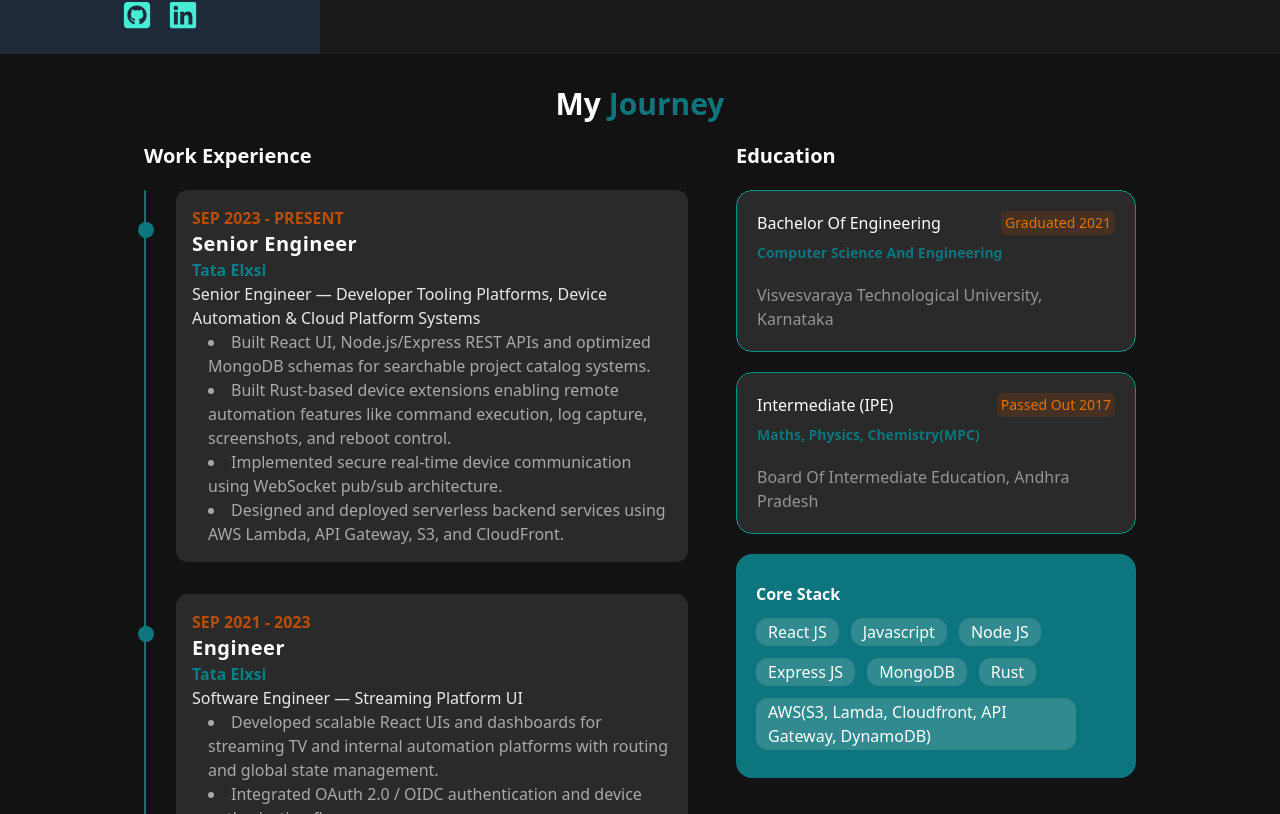
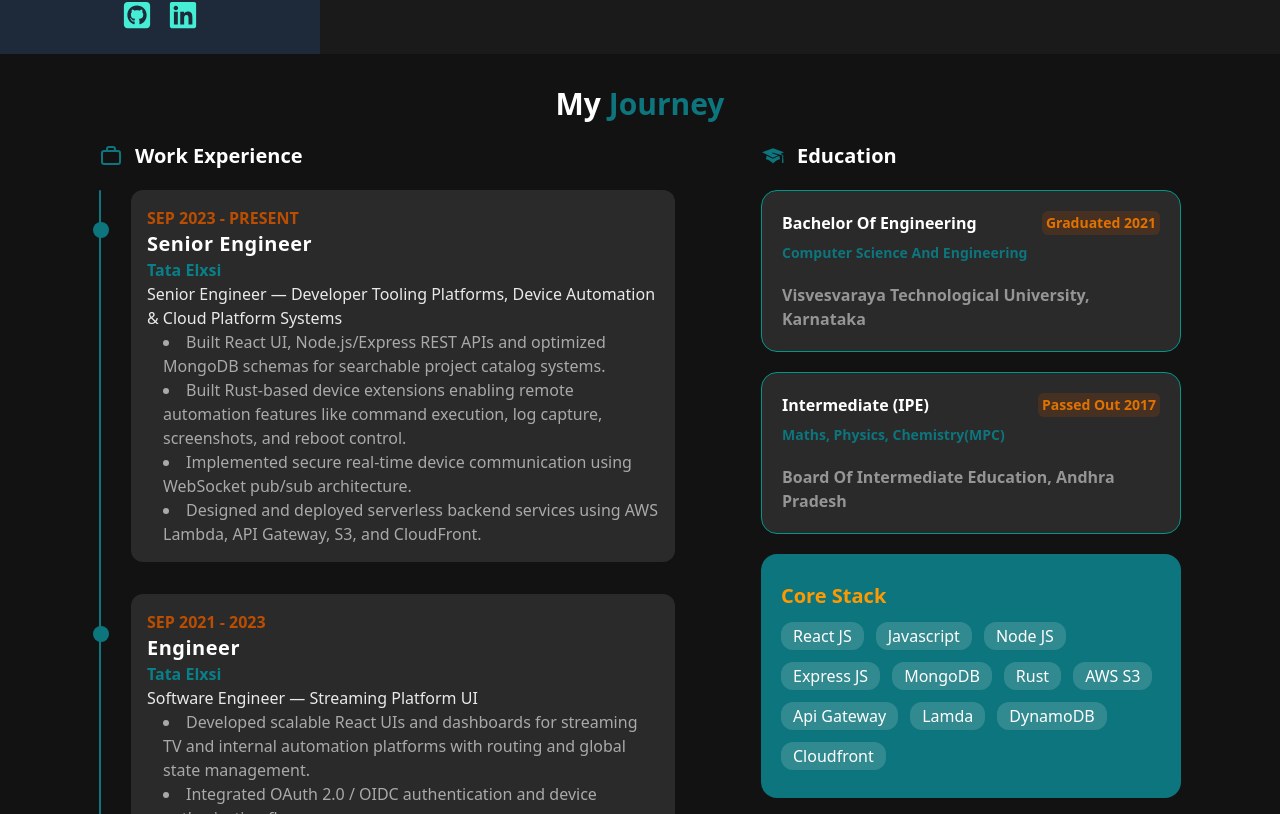
Before and after one commit to Eswar2103/eswar-portfolio, a React (Vite) app: page / in a window 1280 px wide. Shown: the part 746-1560 px from the top of the page. Built offline with nearby package versions, Linux system fonts and the light colour scheme.

Commit message:
Icons additions

```diff
--- a/src/components/Career.jsx
+++ b/src/components/Career.jsx
@@ -1,10 +1,13 @@
+import { GiGraduateCap } from "react-icons/gi";
+import { TbBriefcase2 } from "react-icons/tb";
+
 function Career() {
   return (
-    <div className="mt-8 flex flex-col justify-center items-center gap-5">
+    <div className="mt-8 flex flex-col justify-center items-center gap-5 relative">
       <p className="text-3xl text-white capitalize font-semibold">
-        My <span className="text-[#0d757d]">Journey</span>
+        My <span className="text-[#0d757d] font-bold">Journey</span>
       </p>
-      <div className="flex flex-col sm:flex-row justify-around max-w-5xl w-full gap-12 px-4">
+      <div className="flex flex-col sm:flex-row justify-around max-w-6xl w-full gap-12 px-4">
         <Experience />
         <Education />
       </div>
@@ -45,7 +48,10 @@ function Experience() {
   ];
   return (
     <div className="text-white w-full max-w-xl">
-      <p className="text-xl font-bold">Work Experience</p>
+      <div className="flex items-center gap-3">
+        <TbBriefcase2 className="text-2xl text-[#0d757d]" />
+        <p className="text-xl font-bold">Work Experience</p>
+      </div>
       <div className="relative flex flex-col gap-y-8 mt-5">
         <div className="absolute h-full w-[2px] bg-[#0d757d] rounded-2xl"></div>
         {experience.map((e) => (
@@ -81,7 +87,11 @@ function Education() {
     "Express JS",
     "MongoDB",
     "Rust",
-    "AWS(S3, Lamda, Cloudfront, API Gateway, DynamoDB)",
+    "AWS S3",
+    "Api Gateway",
+    "Lamda",
+    "DynamoDB",
+    "Cloudfront",
   ];
   const education = [
     {
@@ -98,13 +108,16 @@ function Education() {
     },
   ];
   return (
-    <div className="text-white w-full max-w-[400px]">
-      <p className="text-xl font-bold">Education</p>
+    <div className="text-white w-full max-w-[420px]">
+      <div className="flex items-center gap-3">
+        <GiGraduateCap className="text-2xl text-[#0d757d]" />
+        <p className="text-xl font-bold">Education</p>
+      </div>
       <div className="flex flex-col gap-y-5 mt-5 w-full text-md">
         {education.map((e) => (
           <div
             key={e.course}
-            className="rounded-2xl bg-white/10 px-5 py-5 w-full capitalize border border-teal-600"
+            className="rounded-2xl bg-white/10 px-5 py-5 w-full capitalize border border-teal-600 font-bold"
           >
             <div className="flex justify-between">
               <p>{e.course}</p>
@@ -117,13 +130,10 @@ function Education() {
           </div>
         ))}
         <div className="bg-[#0d757d] rounded-2xl px-5 py-7">
-          <strong>Core Stack</strong>
+          <strong className="text-amber-500 text-xl">Core Stack</strong>
           <div className="flex flex-wrap gap-3 mt-3">
             {skills.map((s) => (
-              <div
-                key={s}
-                className="max-w-[320px] flex justify-center items-center"
-              >
+              <div key={s}>
                 <p className="rounded-xl px-3 py-[2px] bg-white/15">{s}</p>
               </div>
             ))}
--- a/src/components/Intro.jsx
+++ b/src/components/Intro.jsx
@@ -74,7 +74,7 @@ function MobileIntro({ exp }) {
 function DesktopIntro({ exp }) {
   return (
     <div className="hidden md:block">
-      <div className="relative w-full h-screen grid grid-cols-4">
+      <div className="relative w-full min-h-dvh grid grid-cols-4">
         <div className="col-span-1 bg-[#0a5257] relative">
           <div className="bg-gray-800 absolute inset-x-0 bottom-0 p-6 flex justify-center items-center">
             <SocialMediaButtons />
```
